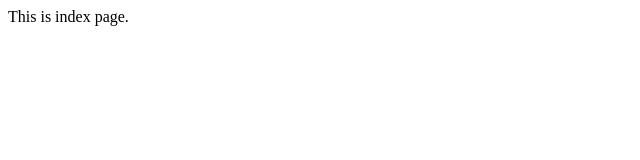
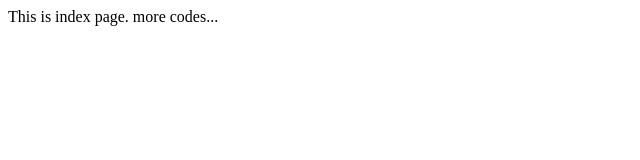
Before and after one commit to vmrathod/ICENodeServer, a website: page NodejsConsoleApp1/index.html in a window 1280 px wide. Shown: the full height of the page, 0-640 px from the left. Drawn offline with Linux system fonts and the light colour scheme.

Commit message:
more changes to index

```diff
--- a/NodejsConsoleApp1/index.html
+++ b/NodejsConsoleApp1/index.html
@@ -7,5 +7,6 @@
 </head>
 <body>
     This is index page.
+    more codes...
 </body>
 </html>
```
